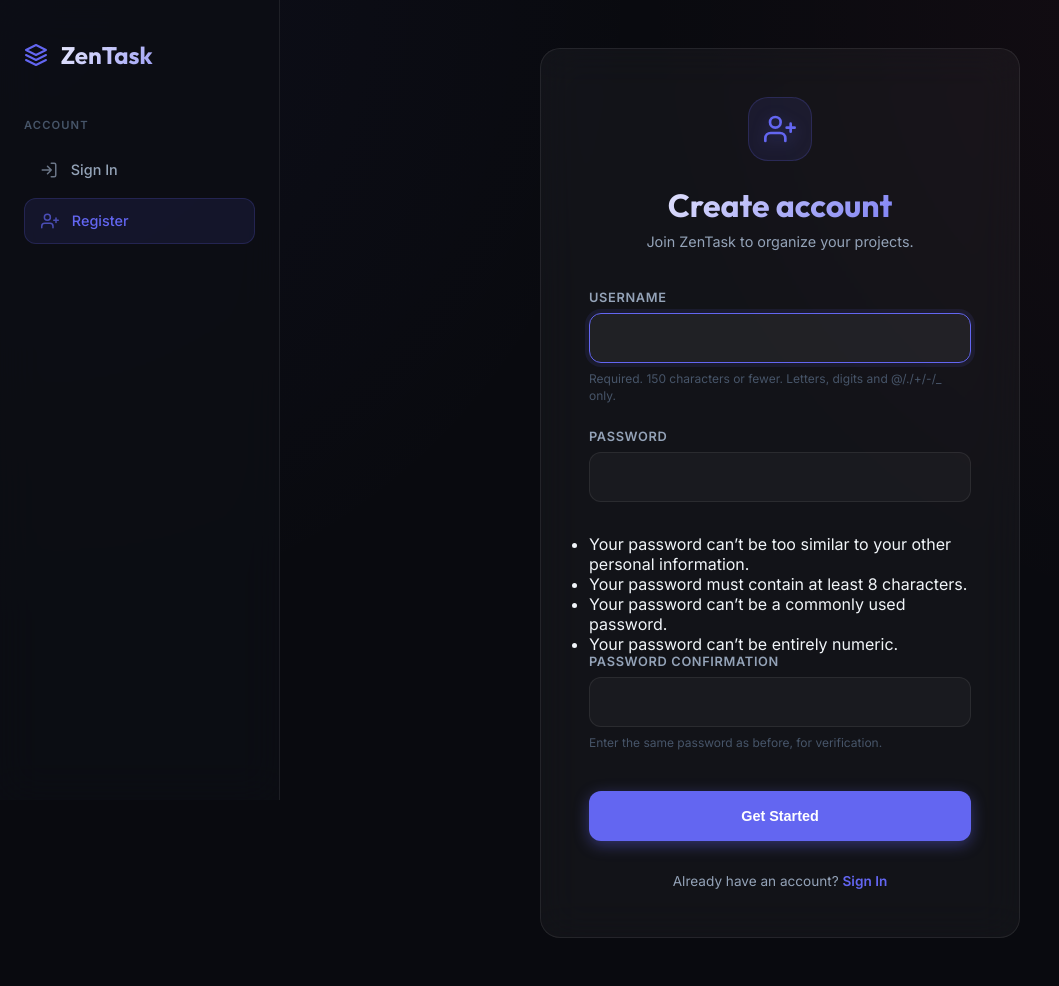
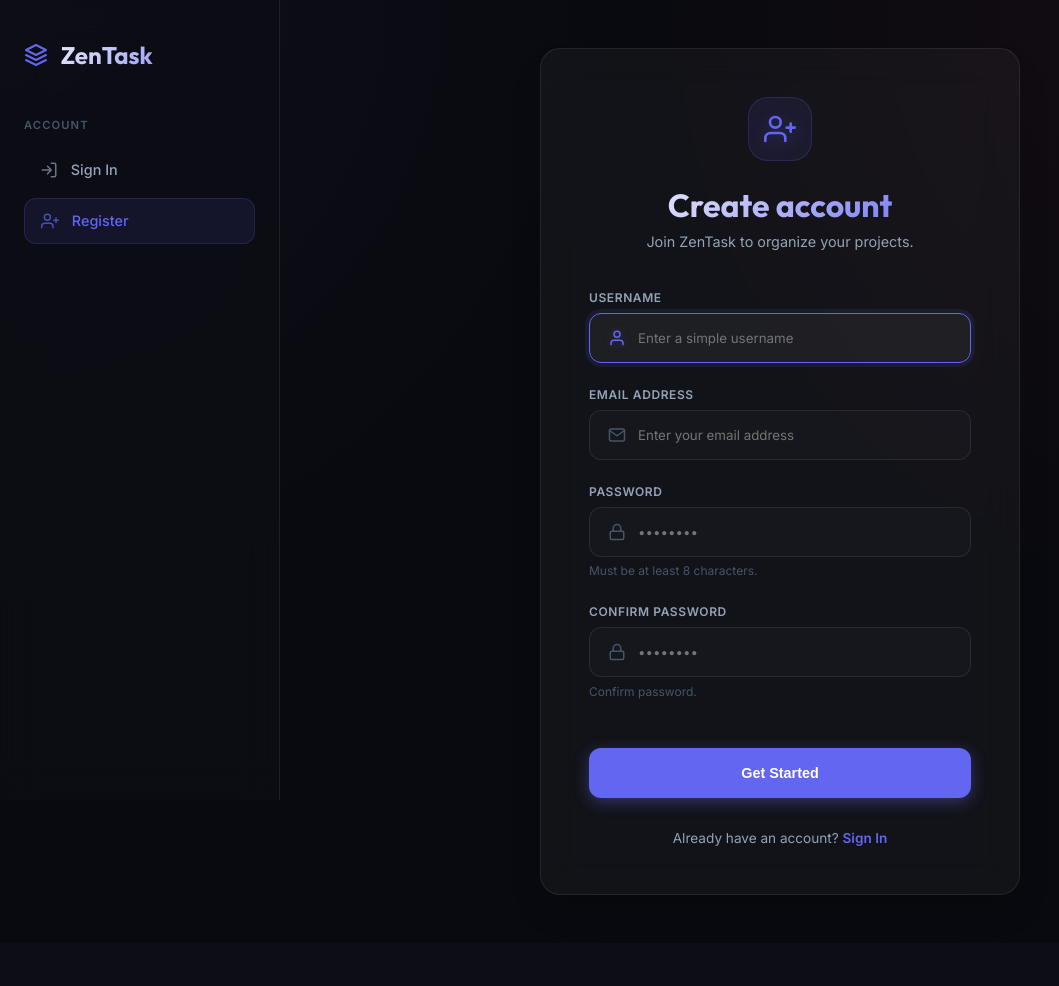
Before and after one commit to sominenivenkatarajesh/To-Do-List, a Django app: page /register/ in a window 1280 px wide. Shown: the whole page, without its empty margins (0-1059 px from the left). After the commit the page ends 895 px from the top, so only its background shows below. Run offline with Django 5.2, Linux system fonts and the light colour scheme.

Commit message:
feat: simplify registration username, add email field, and overhaul login & register UI

```diff
--- a/app/forms.py
+++ b/app/forms.py
@@ -1,6 +1,8 @@
 from django import forms
+from django.contrib.auth.forms import UserCreationForm
+from django.contrib.auth.models import User
+from django.db.models import Q
 from .models import Task, Category
-from django.db.models import Q
 
 class TaskForm(forms.ModelForm):
     class Meta:
@@ -19,3 +21,44 @@ class TaskForm(forms.ModelForm):
             self.fields['category'].queryset = Category.objects.filter(
                 Q(user=user) | Q(user__isnull=True)
             )
+
+class CustomRegisterForm(UserCreationForm):
+    email = forms.EmailField(
+        required=True,
+        label="Email Address",
+        widget=forms.EmailInput(attrs={
+            'placeholder': 'Enter your email address',
+            'class': 'form-input',
+            'required': 'true'
+        })
+    )
+
+    class Meta(UserCreationForm.Meta):
+        model = User
+        fields = ("username", "email")
+
+    def __init__(self, *args, **kwargs):
+        super().__init__(*args, **kwargs)
+        # Simplify the username field and clear the default verbose Django validation help text
+        self.fields['username'].help_text = ""
+        self.fields['username'].label = "Username"
+        self.fields['username'].widget.attrs.update({
+            'placeholder': 'Enter a simple username',
+            'class': 'form-input'
+        })
+
+        # Clear help texts and set classes for password fields
+        if 'password1' in self.fields:
+            self.fields['password1'].help_text = "Must be at least 8 characters."
+            self.fields['password1'].label = "Password"
+            self.fields['password1'].widget.attrs.update({
+                'placeholder': '••••••••',
+                'class': 'form-input'
+            })
+        if 'password2' in self.fields:
+            self.fields['password2'].help_text = "Confirm password."
+            self.fields['password2'].label = "Confirm Password"
+            self.fields['password2'].widget.attrs.update({
+                'placeholder': '••••••••',
+                'class': 'form-input'
+            })
--- a/app/static/css/style.css
+++ b/app/static/css/style.css
@@ -272,11 +272,71 @@ header {
     border-radius: var(--radius-lg);
     padding: 3rem;
     margin: 0 auto;
+    box-shadow: 0 20px 40px -15px rgba(0, 0, 0, 0.3);
+    transition: var(--transition);
+}
+
+.form-card:hover {
+    border-color: rgba(99, 102, 241, 0.2);
+    box-shadow: 0 30px 60px -20px rgba(99, 102, 241, 0.08), 0 20px 40px -15px rgba(0, 0, 0, 0.35);
+}
+
+.input-group {
+    margin-bottom: 1.5rem;
+    position: relative;
+    text-align: left;
+}
+
+.form-label {
+    display: block;
+    font-size: 0.75rem;
+    font-weight: 600;
+    color: var(--text-dim);
+    margin-bottom: 0.5rem;
+    text-transform: uppercase;
+    letter-spacing: 0.05em;
+}
+
+.input-wrapper {
+    position: relative;
+    display: flex;
+    align-items: center;
+}
+
+.input-wrapper input, .input-wrapper select {
+    padding-left: 3rem;
+    margin-bottom: 0;
+}
+
+.input-icon {
+    position: absolute;
+    left: 1.2rem;
+    display: flex;
+    align-items: center;
+    justify-content: center;
+    color: var(--text-muted);
+    transition: var(--transition);
+    pointer-events: none;
+    z-index: 5;
+}
+
+.input-wrapper input:focus ~ .input-icon,
+.input-wrapper select:focus ~ .input-icon {
+    color: var(--primary);
+    filter: drop-shadow(0 0 4px rgba(99, 102, 241, 0.3));
+}
+
+.field-help {
+    display: block;
+    color: var(--text-muted);
+    font-size: 0.75rem;
+    margin-top: 0.4rem;
+    line-height: 1.4;
 }
 
 input, select, textarea {
     width: 100%;
-    background: rgba(255, 255, 255, 0.03);
+    background: rgba(255, 255, 255, 0.02);
     border: 1px solid var(--border);
     padding: 1rem 1.2rem;
     border-radius: var(--radius-md);
@@ -292,10 +352,10 @@ select option {
     padding: 10px;
 }
 
-input:focus {
+input:focus, select:focus, textarea:focus {
     outline: none;
     border-color: var(--primary);
-    background: rgba(255, 255, 255, 0.06);
+    background: rgba(255, 255, 255, 0.05);
     box-shadow: 0 0 0 4px var(--primary-dim);
 }
 
--- a/app/templates/register.html
+++ b/app/templates/register.html
@@ -26,17 +26,64 @@
 
         <form method="post" action="{% url 'register' %}">
             {% csrf_token %}
-            {% for field in form %}
-            <div>
-                <label for="{{ field.id_for_label }}" style="display: block; font-size: 0.8rem; font-weight: 600; color: var(--text-dim); margin-bottom: 0.5rem; text-transform: uppercase; letter-spacing: 0.05em;">{{ field.label }}</label>
-                {{ field }}
-                {% if field.help_text %}
-                <p style="color: var(--text-muted); font-size: 0.75rem; margin-top: -1rem; margin-bottom: 1.5rem; line-height: 1.4;">{{ field.help_text|safe }}</p>
+
+            <!-- Username Field -->
+            <div class="input-group">
+                <label for="{{ form.username.id_for_label }}" class="form-label">Username</label>
+                <div class="input-wrapper">
+                    {{ form.username }}
+                    <span class="input-icon">
+                        <svg xmlns="http://www.w3.org/2000/svg" width="18" height="18" viewBox="0 0 24 24" fill="none" stroke="currentColor" stroke-width="2" stroke-linecap="round" stroke-linejoin="round"><path d="M20 21v-2a4 4 0 0 0-4-4H8a4 4 0 0 0-4 4v2"/><circle cx="12" cy="7" r="4"/></svg>
+                    </span>
+                </div>
+                {% if form.username.help_text %}
+                <span class="field-help">{{ form.username.help_text }}</span>
                 {% endif %}
             </div>
-            {% endfor %}
 
-            <button type="submit" class="btn btn-primary" style="width: 100%; justify-content: center; padding: 1rem; margin-top: 1rem;">
+            <!-- Email Field -->
+            <div class="input-group">
+                <label for="{{ form.email.id_for_label }}" class="form-label">Email Address</label>
+                <div class="input-wrapper">
+                    {{ form.email }}
+                    <span class="input-icon">
+                        <svg xmlns="http://www.w3.org/2000/svg" width="18" height="18" viewBox="0 0 24 24" fill="none" stroke="currentColor" stroke-width="2" stroke-linecap="round" stroke-linejoin="round"><path d="M4 4h16c1.1 0 2 .9 2 2v12c0 1.1-.9 2-2 2H4c-1.1 0-2-.9-2-2V6c0-1.1.9-2 2-2z"/><polyline points="22,6 12,13 2,6"/></svg>
+                    </span>
+                </div>
+                {% if form.email.help_text %}
+                <span class="field-help">{{ form.email.help_text }}</span>
+                {% endif %}
+            </div>
+
+            <!-- Password Field -->
+            <div class="input-group">
+                <label for="{{ form.password1.id_for_label }}" class="form-label">Password</label>
+                <div class="input-wrapper">
+                    {{ form.password1 }}
+                    <span class="input-icon">
+                        <svg xmlns="http://www.w3.org/2000/svg" width="18" height="18" viewBox="0 0 24 24" fill="none" stroke="currentColor" stroke-width="2" stroke-linecap="round" stroke-linejoin="round"><rect x="3" y="11" width="18" height="11" rx="2" ry="2"/><path d="M7 11V7a5 5 0 0 1 10 0v4"/></svg>
+                    </span>
+                </div>
+                {% if form.password1.help_text %}
+                <span class="field-help">{{ form.password1.help_text }}</span>
+                {% endif %}
+            </div>
+
+            <!-- Confirm Password Field -->
+            <div class="input-group">
+                <label for="{{ form.password2.id_for_label }}" class="form-label">Confirm Password</label>
+                <div class="input-wrapper">
+                    {{ form.password2 }}
+                    <span class="input-icon">
+                        <svg xmlns="http://www.w3.org/2000/svg" width="18" height="18" viewBox="0 0 24 24" fill="none" stroke="currentColor" stroke-width="2" stroke-linecap="round" stroke-linejoin="round"><rect x="3" y="11" width="18" height="11" rx="2" ry="2"/><path d="M7 11V7a5 5 0 0 1 10 0v4"/></svg>
+                    </span>
+                </div>
+                {% if form.password2.help_text %}
+                <span class="field-help">{{ form.password2.help_text }}</span>
+                {% endif %}
+            </div>
+
+            <button type="submit" class="btn btn-primary" style="width: 100%; justify-content: center; padding: 1rem; margin-top: 1.5rem;">
                 Get Started
             </button>
         </form>
--- a/app/views.py
+++ b/app/views.py
@@ -6,7 +6,7 @@ from django.contrib.auth.forms import UserCreationForm
 from django.contrib.auth import login
 from django.db.models import Q
 from .models import Task, Category
-from .forms import TaskForm
+from .forms import TaskForm, CustomRegisterForm
 
 
 class TaskListView(LoginRequiredMixin, ListView):
@@ -88,7 +88,7 @@ class CategoryDeleteView(LoginRequiredMixin, DeleteView):
 
 
 class RegisterView(CreateView):
-    form_class = UserCreationForm
+    form_class = CustomRegisterForm
     template_name = "register.html"
     success_url = reverse_lazy("task-list")
 
```
Also changed, not shown: app/templates/login.html (+18 -7 lines).
